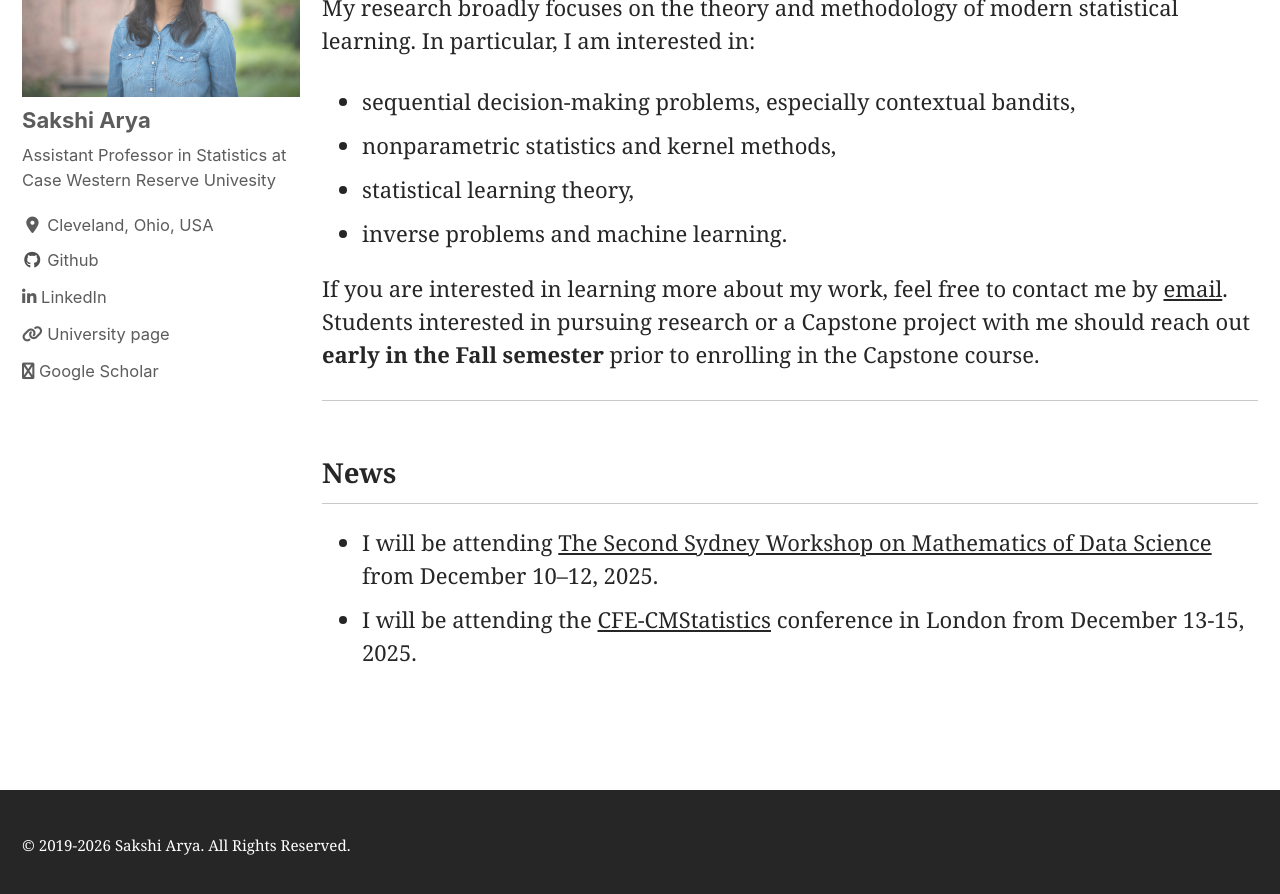
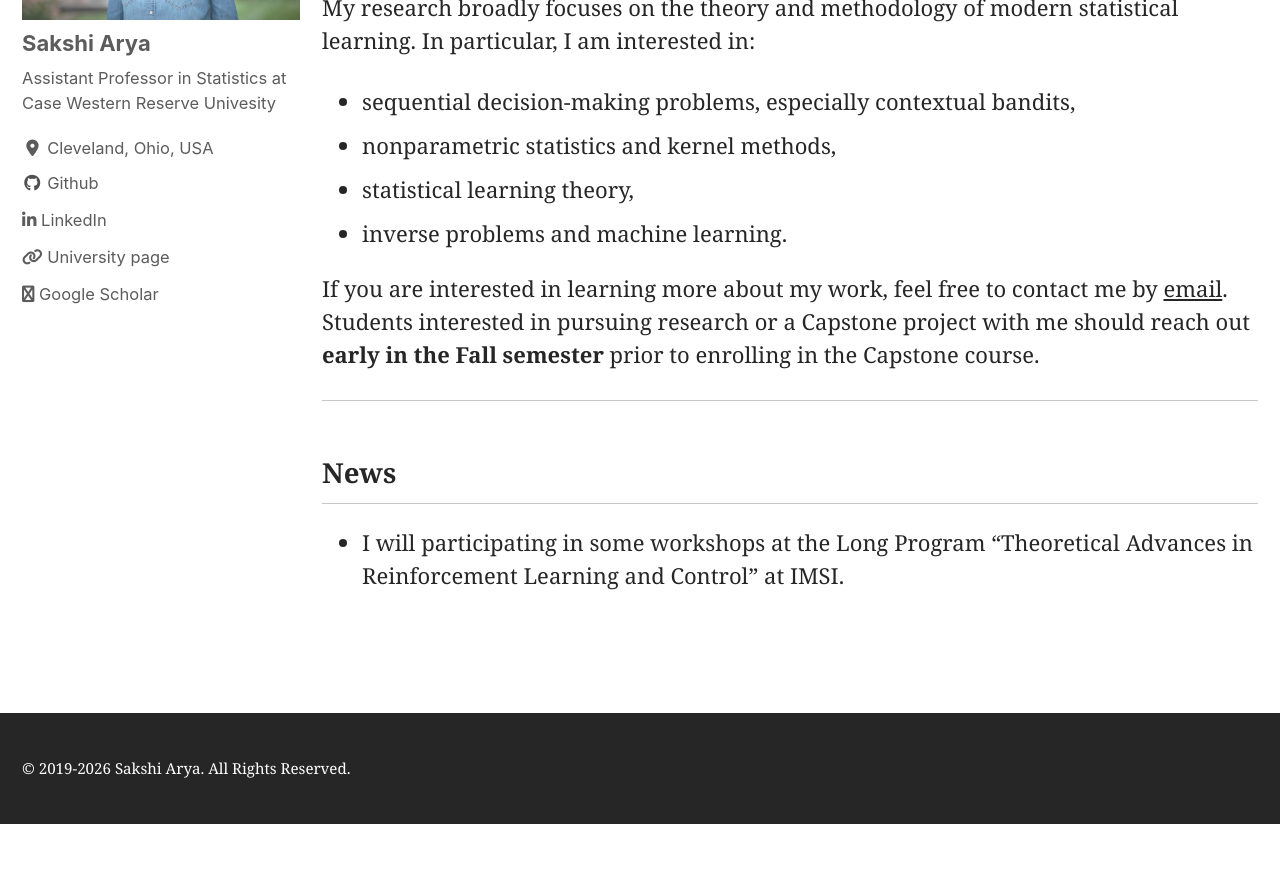
Before and after one commit to sakshiarya/sakshiarya.github.io, a Jekyll site: the page built from _pages/about.md, in a window 1280 px wide and 900 px high, scrolled down 725 px. Shown: the top 894 px of the window. Built offline with Jekyll 4.4.1, drawn with Linux system fonts in a browser that asks for light colours; cached includes are drawn as plain includes; nearby versions of some CDN libraries; after the commit the page ends 1548 px from its top, so only the background shows below that.

Commit message:
Changes to website

```diff
--- a/_pages/about.md
+++ b/_pages/about.md
@@ -30,5 +30,4 @@ Students interested in pursuing research or a Capstone project with me should re
 
 ## News
 
-- I will be attending [The Second Sydney Workshop on Mathematics of Data Science](https://sydney-mds.github.io/Sydney-MDS2025/) from December 10–12, 2025.
-- I will be attending the [CFE-CMStatistics]( https://www.cmstatistics.org/CFECMStatistics2025/) conference in London from December 13-15, 2025.
+- I will participating in some workshops at the Long Program "Theoretical Advances in Reinforcement Learning and Control" at IMSI.
```
Also changed, not shown: _pages/publications.md (+5 -7 lines), 1 other file.
